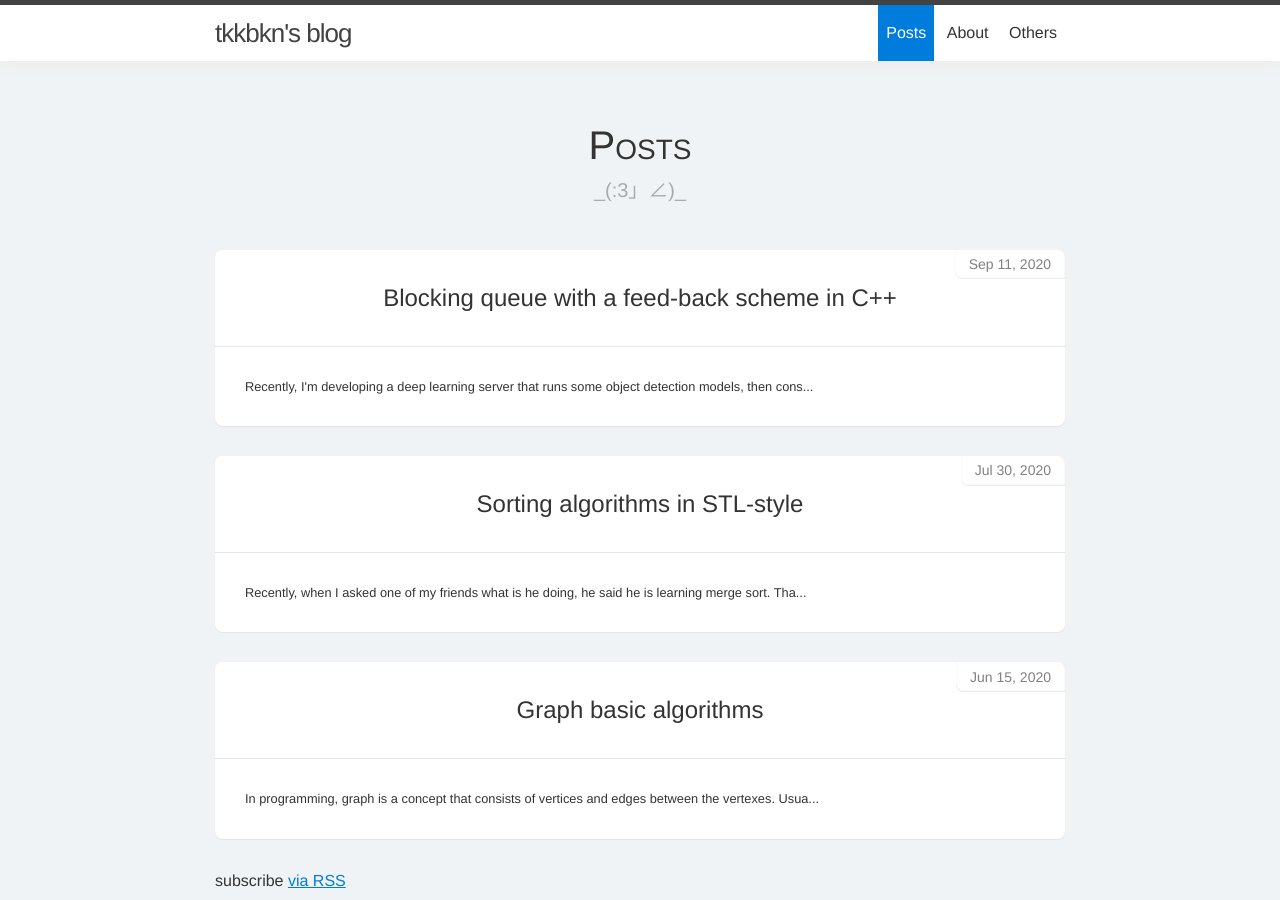
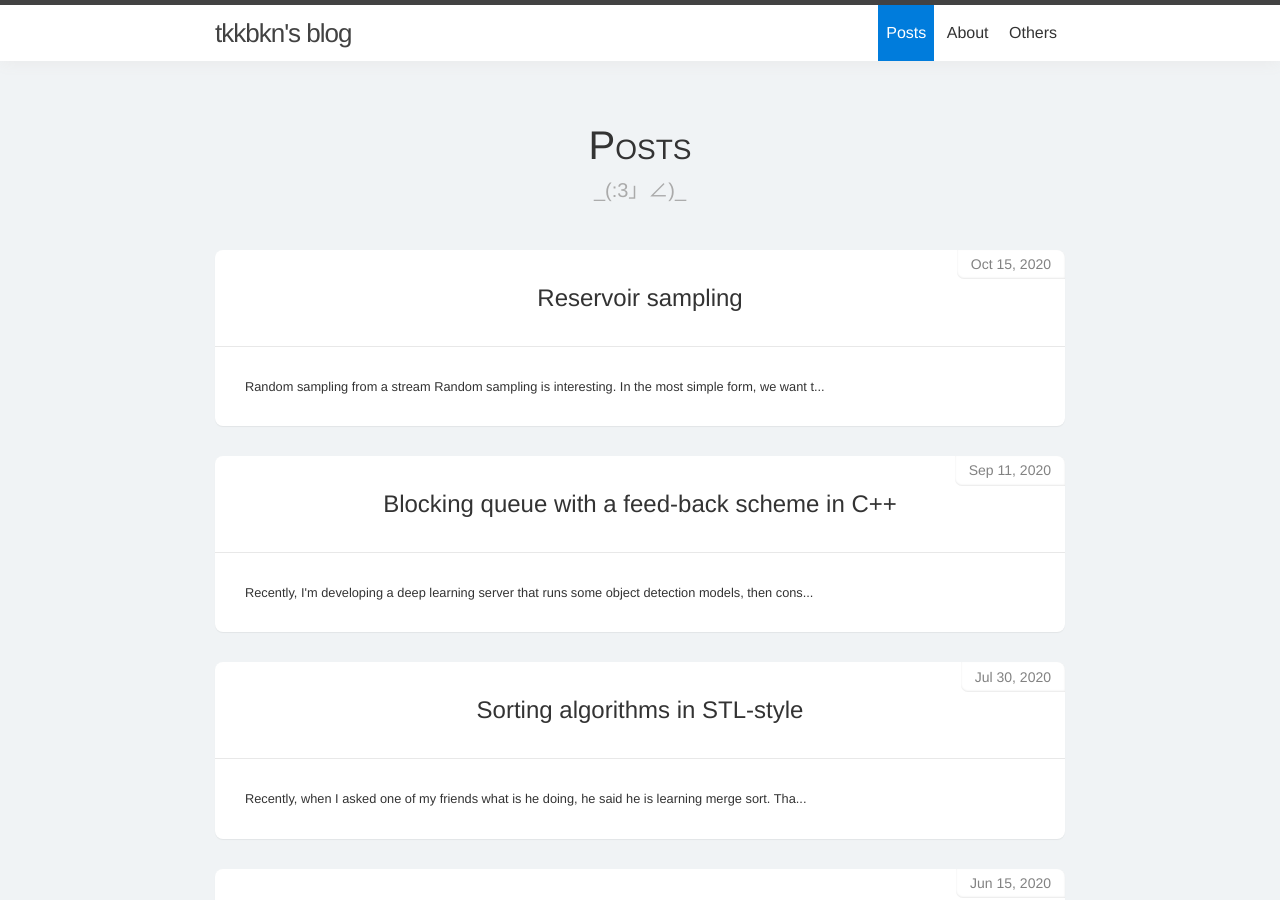
Before and after one commit to canhld94/canhld94.github.io, a Jekyll site: the page built from index.html, in a window 1280 px wide and 900 px high. Built offline with Jekyll 4.4.1, drawn with Linux system fonts in a browser that asks for light colours; some of the changed lines change nothing that is shown.

Commit message:
add reservoir sampling and math support

````diff
--- a/_includes/head.html
+++ b/_includes/head.html
@@ -19,4 +19,13 @@
   ga('create', 'UA-49057231-2', 'auto');
   ga('send', 'pageview');
 </script>
+<script type="text/x-mathjax-config">
+  MathJax.Hub.Config({
+    tex2jax: {
+      inlineMath: [['$','$'], ['\\(','\\)']],
+      processEscapes: true
+    }
+  });
+  </script>
+  <script src="https://cdnjs.cloudflare.com/ajax/libs/mathjax/2.7.0/MathJax.js?config=TeX-AMS-MML_HTMLorMML" type="text/javascript"></script>
 </head>
--- /dev/null
+++ b/_posts/2020-10-15-reservoid-sampling.md
@@ -0,0 +1,165 @@
+---
+layout: post
+title: "Reservoir sampling"
+date: 2020-10-15
+tags: "C++ algorithm"
+---
+
+# Random sampling from a stream
+
+Random sampling is interesting. In the most simple form, we want to randomly sample from an array `arr` such as each element in the array has the same probability to be chosen. Assume we have a good enough random generator, we can do it easily by generating an index in range `[0 arr.length-1]` and select the element at that index. Now consider the same problem, but the input is a stream of elements. Of course, we can buffer the elements to an array and do the same thing as was done above. However, can we do it without additional space?
+
+The answer is yes. There is more than one approach, but I find Reservoir sampling is the easiest way to do it. Let call our stream `S` with 1-index, the algorithm can be explained as follow.
+
+- First, we have a `cnt` variable to count the number of elements in the stream and `x` to hold the element that we will select
+- For each current element of the stream `cur`, increase `cnt` by `1` and replace `x` with `cur` with `1/cnt` probability. The replacement decision can be determined by randomizing a number in range `[0 1]` and do the replacement if the number is smaller than `1/cnt`
+
+We can prove when the stream ends, each element in the stream have an equal probability to be selected. The element at index `i` is selected if and only if all the following events happen:
+
+- A replacement happens at `cnt == i`, and
+- No replacement happens when `cnt > i`
+
+Assume the total number in the Stream is `N`. The probability a replacement happens at `cnt == i` is `1/i`. The probability no replacement happens at `cnt == j > i` is `(1 - 1/i)`. So the probability of the element `is` is selected is:
+
+<div align="center">
+$P = \frac{1}{i} \times (1-\frac{1}{i+1}) \times ... \times \frac{1}{N} = \frac{1}{i} \times \frac{i}{i+1} \times ... \times \frac{N-1}{N} = \frac{1}{N} $
+</div>
+
+So far so good. The following code is the solution when the stream is a linked list ([Leetcode 328](https://leetcode.com/problems/linked-list-random-node/)):
+
+```cpp
+/**
+ * Definition for singly-linked list.
+ * struct ListNode {
+ *     int val;
+ *     ListNode *next;
+ *     ListNode() : val(0), next(nullptr) {}
+ *     ListNode(int x) : val(x), next(nullptr) {}
+ *     ListNode(int x, ListNode *next) : val(x), next(next) {}
+ * };
+ */
+class Solution {
+public:
+  /** @param head The linked list's head.
+      Note that the head is guaranteed to be not null, so it contains at least one node. */
+  Solution(ListNode* _head) {
+    head = _head;
+    static random_device rd;
+    gen.seed(rd());
+    dis = uniform_real_distribution(0.0,1.0);
+  }
+
+  /** Returns a random node's value. */
+  int getRandom() {
+    auto node = head;
+    int x = -1, cnt = 0;
+    while (node) {
+      cnt++;
+      // generate number in (0,1) and do replacement if
+      // got a number smaller than 1/cnt
+      if (dis(gen) < (double) 1.0 / cnt) {
+        x = node->val;
+      }
+      node = node->next;
+    }
+    return x;
+  }
+private:
+  mt19937 gen; // mersenne twister
+  uniform_real_distribution<> dis; // random distribution
+  ListNode* head;
+};
+```
+I use the Mersenne twister engine `mt19937` to generate a number instead of the old C way `rand()`. The random library in `C++` with Mersenne twister engine looks quite horrible at first, but it\'s much better than `rand()`, so I think I need to get used to it.
+
+# Random sampling of more than one element
+
+Now, what if we want to select more than one element? The formal statement of the problem is: giving a stream `S` with size `N` (unknown at first) and a bucket with size `K`, how to randomly fill the bucket with the elements of the stream such as each element have the same probability to be selected. We still can use the Reservoir sampling algorithm to solve the problem. The algorithm is:
+
+- First, we have a `cnt` variable to count the number of elements in the stream and `B` is the bucket that will hold the element
+- For each current element of the stream `cur`, increase `cnt` by `1` and randomly replace `cur` with one of an element in `B` with `K/cnt` probability.
+- Similar to the above section, we can determine to do a replacement or not by randomizing a number in range `[0 1]` and do the replacement if the number is smaller than `K/cnt`
+- If we do replacement and `B` is full, randomly choose an element to be evicted.
+
+We will show that the above algorithm will select the element of `S` uniformly. The approach is different for the first `K` elements and the rest. For the first `K` element, they will always be chosen. So an element `x` remains until the end of the stream if and only if the following events happen when `cnt == i > K`
+
+- Replacement does not happen, or
+- If replacement happens, `x` will not be evicted
+
+The probability the replacement does not happen is `1-K/i`, while the probability of replacement happens and `x` is not not chosen is `K/i*(1-1/K)`. So the probability `x` will not be replaced by another element when `cnt == i > K` is:
+
+<div align="center">
+$P_i = 1-\frac{K}{i} + \frac{K}{i} \times (1-\frac{1}{K}) = 1-\frac{K}{i} + \frac{K-1}{i} = 1-\frac{1}{i} = \frac{i-1}{i}$
+</div>
+
+It must happen for all `i = k+1,k+2,...,N`. Therefore, the probability `x` remains until the stream ends is:
+
+<div align="center">
+$P_i = P_{k+1} \times P_{k+2} \times ... \times P_N = \frac{K}{K+1}\times\frac{K+1}{K+2}\times...\times\frac{N-1}{N} = \frac{K}{N}$
+</div>
+
+For the rest of the stream, the proof is quite similar the Section 1. An element at index `i` (call `y`) is in `B` if and only if:
+
+- Replacement happens at `cnt == i`, and
+- No replacement is happen when `cnt == j > i`, or if there is, `y` is not evicted
+
+We have shown that the probability an element in `B` is not evicted by element at index `j` is `(j-1)/j`. The probability that a replacement happens at `cnt == i` is `K/i`. So the probability `y` is in `B` when the stream ends is:
+
+<div align="center">
+$P_i = \frac{K}{i} \times \frac{i}{i+1} \times ... \times \frac{N-1}{N} = \frac{K}{N}$
+</div>
+
+So, we have shown that the probability of any element is in `B` at the end of `S` is `K/N`, which means our random sampling algorithm is uniform. The following code is the same problem in Section 1 but we select `k` elements.
+
+```cpp
+/**
+ * Definition for singly-linked list.
+ * struct ListNode {
+ *     int val;
+ *     ListNode *next;
+ *     ListNode() : val(0), next(nullptr) {}
+ *     ListNode(int x) : val(x), next(nullptr) {}
+ *     ListNode(int x, ListNode *next) : val(x), next(next) {}
+ * };
+ */
+class Solution {
+public:
+  /** @param head The linked list's head.
+      Note that the head is guaranteed to be not null, so it contains at least one node. */
+  Solution(ListNode* _head, int _k) {
+    head = _head;
+    k = _k;
+    static random_device rd;
+    gen.seed(rd());
+    dis0 = uniform_real_distribution(0.0,1.0);
+    dis1 = uniform_int_distribution(0,k-1);
+  }
+
+  /** Returns a random node's value. */
+  vector<int> getRandom() {
+    auto node = head;
+    int cnt = 0;
+    vector<int> B(k);
+    while (node) {
+      cnt++;
+      // generate number in (0,1) and do replacement if
+      // got a number smaller than K/cnt
+      if (cnt <= k) {
+        B[k-1] = node->val;
+      }
+      else if (dis0(gen) < (double) k / cnt) {
+        int id = dis1(gen);
+        B[id] = node->val;
+      }
+      node = node->next;
+    }
+    return x;
+  }
+private:
+  mt19937 gen; // mersenne twister
+  uniform_real_distribution<> dis0; // random distribution for replacement
+  uniform_int_distribution<> dis1; // random distribution for eviction
+  ListNode* head;
+  int k;
+};
+```
````
